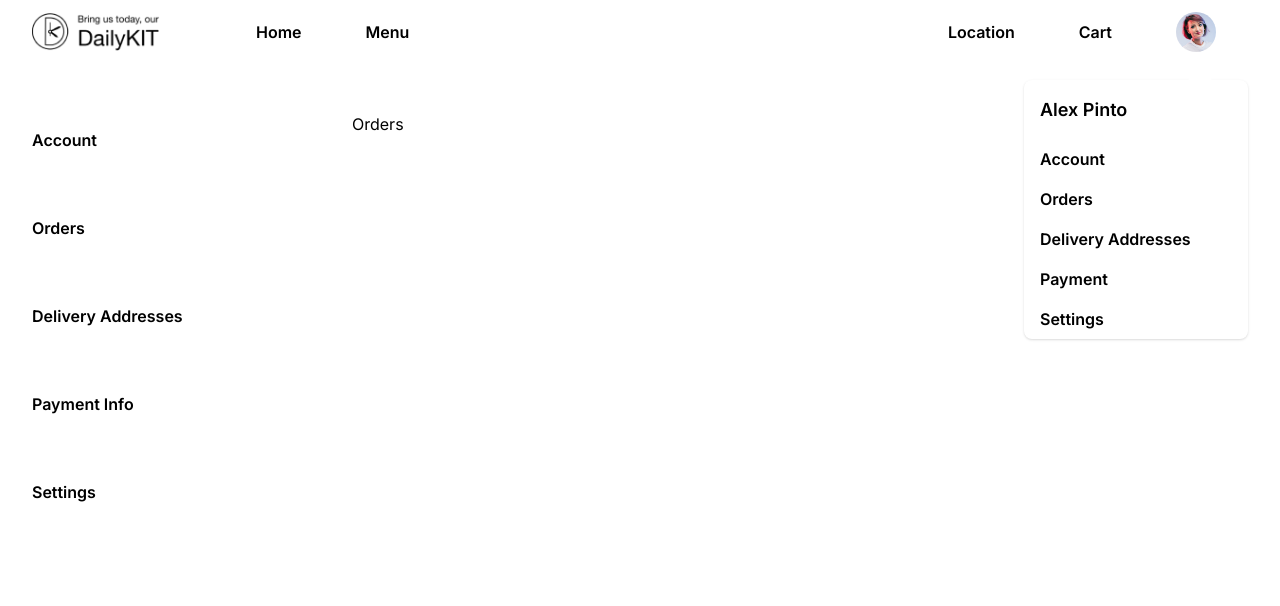
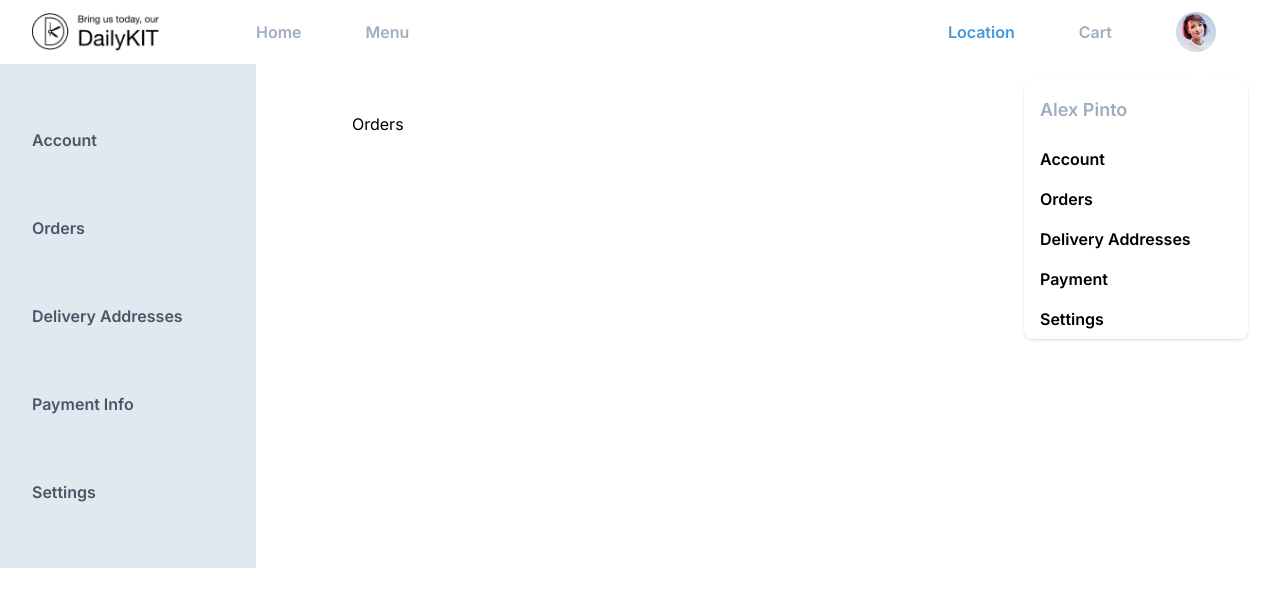
Before and after one commit to dailykit/rmk, a Next.js app in the folder client/: page /user/orders in a window 1280 px wide. Both pictures are taken after a click on the item 1196 px from the left and 32 px from the top of the page. Shown: the top 606 px of the page. Built offline with nearby package versions, Linux system fonts and the light colour scheme.

Commit message:
fix: colors

```diff
--- /dev/null
+++ b/client/axios.js
@@ -0,0 +1,5 @@
+import axios from 'axios'
+
+export default fetch = axios.create({
+   baseURL: 'http://localhost:4000/api/',
+})
--- a/client/components/Button/index.js
+++ b/client/components/Button/index.js
@@ -1,6 +1,6 @@
 const Button = ({ children }) => {
    return (
-      <button className="text-white bg-blue w-full p-2">
+      <button className="text-white bg-blue-500 w-full p-2">
          {children.toUpperCase()}
       </button>
    )
--- a/client/components/ProfileLayout/index.js
+++ b/client/components/ProfileLayout/index.js
@@ -4,20 +4,20 @@ const ProfileLayout = ({ children }) => {
    return (
       <div className="relative">
          <aside className="fixed">
-            <ul className="w-64 bg-gray-light p-8">
-               <li className="py-8 font-semibold text-gray-dark hover:text-blue cursor-pointer">
+            <ul className="w-64 bg-gray-300 p-8">
+               <li className="py-8 font-semibold text-gray-700 hover:text-blue-500 cursor-pointer">
                   <Link href="/user/account">Account</Link>
                </li>
-               <li className="py-8 font-semibold text-gray-dark hover:text-blue cursor-pointer">
+               <li className="py-8 font-semibold text-gray-700 hover:text-blue-500 cursor-pointer">
                   <Link href="/user/orders">Orders</Link>
                </li>
-               <li className="py-8 font-semibold text-gray-dark hover:text-blue cursor-pointer">
+               <li className="py-8 font-semibold text-gray-700 hover:text-blue-500 cursor-pointer">
                   <Link href="/user/addresses">Delivery Addresses</Link>
                </li>
-               <li className="py-8 font-semibold text-gray-dark hover:text-blue cursor-pointer">
+               <li className="py-8 font-semibold text-gray-700 hover:text-blue-500 cursor-pointer">
                   <Link href="/user/payment">Payment Info</Link>
                </li>
-               <li className="py-8 font-semibold text-gray-dark hover:text-blue cursor-pointer">
+               <li className="py-8 font-semibold text-gray-700 hover:text-blue-500 cursor-pointer">
                   <Link href="/user/settings">Settings</Link>
                </li>
             </ul>
--- a/client/package.json
+++ b/client/package.json
@@ -9,6 +9,7 @@
    },
    "dependencies": {
       "@zeit/next-css": "^1.0.1",
+      "axios": "^0.19.2",
       "next": "9.3.1",
       "react": "16.13.1",
       "react-dom": "16.13.1"
--- a/client/pages/index.js
+++ b/client/pages/index.js
@@ -22,7 +22,7 @@ const Home = () => {
                </p>
                <p className="text-white text-lg font-semibold mb-12">
                   are now serving
-                  <span className="text-6xl text-blue">Meal Kits</span>
+                  <span className="text-6xl text-blue-500">Meal Kits</span>
                </p>
                <p className="bg-white text-xl text-black font-semibold p-2 mb-2">
                   Groceries Sold Out? Staring at a Lock Down? Don't fret.
--- a/client/pages/onboarding.js
+++ b/client/pages/onboarding.js
@@ -36,6 +36,7 @@ const reducer = (state, action) => {
 }
 
 const Home = () => {
+   const [loading, setLoading] = React.useState(false)
    const [stage, setStage] = React.useState(1)
    const [state, dispatch] = React.useReducer(reducer, {
       email: '',
@@ -54,25 +55,29 @@ const Home = () => {
       },
    })
 
-   const nextStage = e => {
-      e.preventDefault()
-      if (stage !== 3) {
-         setStage(stage + 1)
-      } else {
-         console.log(state)
-         Router.push('/menu')
+   const nextStage = async e => {
+      try {
+         e.preventDefault()
+         if (stage !== 3) {
+            setStage(stage + 1)
+         } else {
+            Router.push('/menu')
+         }
+      } catch (err) {
+         console.log(err)
       }
    }
 
    return (
       <div className="flex h-screen">
-         <div className="flex-1 bg-black"></div>
+         <div className="bg-onboarding bg-cover flex-1"></div>
          <div className="flex-1 relative p-8">
-            <div className="h-2 bg-blue absolute inset-x-0 top-0"></div>
+            <div className="progress transition-all duration-200 ease-linear h-2 bg-blue-500 absolute top-0 left-0"></div>
             <div className="text-right mb-8">
-               Already have an account? <span className="text-blue">LOGIN</span>
+               Already have an account?{' '}
+               <span className="text-blue-500">LOGIN</span>
             </div>
-            <h1 className="text-gray text-4xl font-bold mb-16">Sign Up</h1>
+            <h1 className="text-gray-700 text-4xl font-bold mb-16">Sign Up</h1>
             <div className="w-3/4">
                {/* Stage 1 */}
                <form onSubmit={nextStage} hidden={stage !== 1}>
@@ -280,6 +285,14 @@ const Home = () => {
                </form>
             </div>
          </div>
+         <style jsx>{`
+            .bg-onboarding {
+               background-image: url('/img/index-hero.jpg');
+            }
+            .progress {
+               width: ${(stage / 3) * 100}%;
+            }
+         `}</style>
       </div>
    )
 }
--- a/client/pages/user/payment.js
+++ b/client/pages/user/payment.js
@@ -5,13 +5,13 @@ const Payment = () => {
    return (
       <Layout>
          <ProfileLayout>
-            <h4 className="text-gray-dark font-semibold mb-8">Payment Info</h4>
+            <h4 className="text-gray-700 font-semibold mb-8">Payment Info</h4>
             <div className="flex justify-between items-center text-md mb-4">
                <h3 className="text-lg">Payment Cards</h3>
-               <span className="text-blue cursor-pointer">Add Card</span>
+               <span className="text-blue-500 cursor-pointer">Add Card</span>
             </div>
             <div className="flex flex-col">
-               <div className="bg-gray-light h-32 w-full flex-col">
+               <div className="bg-gray-300 h-32 w-full flex-col">
                   <div className="text-md font-semibold h-16 flex items-center px-8">
                      <span className="mr-16">XXXX XXXX XXXX 1234</span>
                      <span className="mr-16">01/8989</span>
@@ -20,13 +20,13 @@ const Payment = () => {
                   <div className="text-md font-semibold h-16 flex items-center justify-between px-8">
                      <span>Alex Pinto</span>
                      <div>
-                        <span className="text-blue ml-8 cursor-pointer border-blue p-2">
+                        <span className="text-blue-500 ml-8 cursor-pointer border-blue p-2">
                            Default
                         </span>
-                        <span className="text-blue ml-8 cursor-pointer">
+                        <span className="text-blue-500 ml-8 cursor-pointer">
                            Edit
                         </span>
-                        <span className="text-red ml-8 cursor-pointer">
+                        <span className="text-red-500 ml-8 cursor-pointer">
                            Remove
                         </span>
                      </div>
--- a/client/sections/Header/index.jsx
+++ b/client/sections/Header/index.jsx
@@ -13,21 +13,21 @@ const Header = () => {
          </div>
          <ul className="mx-16 list-none h-full flex flex-1">
             <Link href="/">
-               <li className="mx-8 h-full flex items-center cursor-pointer font-semibold text-gray-dark hover:text-blue">
+               <li className="mx-8 h-full flex items-center cursor-pointer font-semibold text-gray-500 hover:text-blue-500">
                   Home
                </li>
             </Link>
             <Link href="/menu">
-               <li className="mx-8 h-full flex items-center cursor-pointer font-semibold text-gray-dark hover:text-blue">
+               <li className="mx-8 h-full flex items-center cursor-pointer font-semibold text-gray-500 hover:text-blue-500">
                   Menu
                </li>
             </Link>
          </ul>
          <ul className="list-none h-full flex">
-            <li className="mx-8 h-full flex items-center cursor-pointer font-semibold text-blue">
+            <li className="mx-8 h-full flex items-center cursor-pointer font-semibold text-blue-500">
                {state.zip.length > 0 ? state.zip : 'Location'}
             </li>
-            <li className="mx-8 h-full flex items-center cursor-pointer font-semibold text-gray-dark hover:text-blue">
+            <li className="mx-8 h-full flex items-center cursor-pointer font-semibold text-gray-500 hover:text-blue-500">
                Cart
             </li>
             <li
@@ -43,7 +43,7 @@ const Header = () => {
                   className="dropdown absolute list-none bg-white z-40 shadow w-56 rounded-lg"
                   hidden={!isDropdownVisible}
                >
-                  <li className="p-4 text-lg text-gray-dark"> Alex Pinto </li>
+                  <li className="p-4 text-lg text-gray-500"> Alex Pinto </li>
                   <li className="py-2 px-4 cursor-pointer">
                      <Link href="/user/account">Account</Link>
                   </li>
```
Also changed, not shown: client/pages/user/addresses.js (+10 -10 lines), 1 other file (tests, documents, lock files or other folders).
